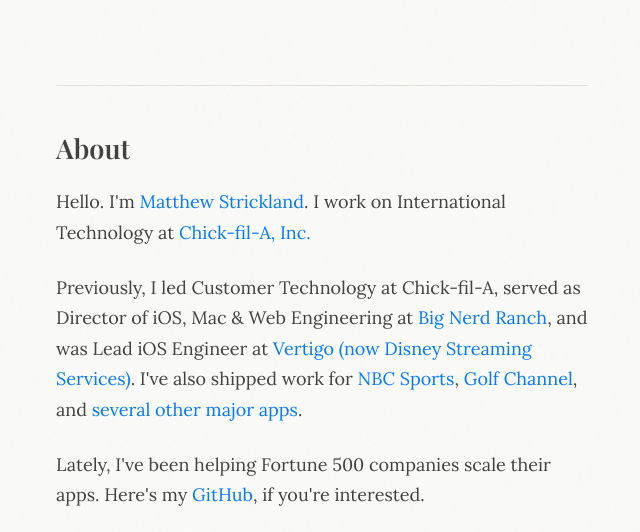
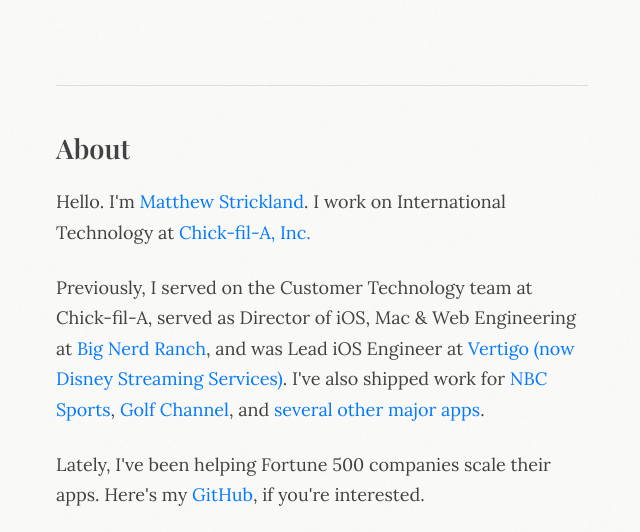
Before and after one commit to mps/mps.github.io, an Astro site: page /hire in a window 1280 px wide. Shown: the part 223-755 px from the top of the page, without its empty margins (318-958 px from the left). Built offline with nearby package versions, Linux system fonts and the light colour scheme; Astro itself is replaced by a stand-in of ours.

Commit message:
Update hire page: 'led' → 'served on the team'

```diff
--- a/src/pages/hire.astro
+++ b/src/pages/hire.astro
@@ -309,7 +309,7 @@
           I work on International Technology at <a href="https://chick-fil-a.com" rel="external">Chick-fil-A, Inc.</a>
         </p>
         <p>
-          Previously, I led Customer Technology at Chick-fil-A, served as Director of iOS, Mac & Web Engineering
+          Previously, I served on the Customer Technology team at Chick-fil-A, served as Director of iOS, Mac & Web Engineering
           at <a href="https://bignerdranch.com" rel="external">Big Nerd Ranch</a>, and was Lead iOS Engineer
           at <a href="https://www.disneyplus.com/" rel="external">Vertigo (now Disney Streaming Services)</a>.
           I've also shipped work for <a href="http://www.nbcsports.com" rel="external">NBC Sports</a>,
```
